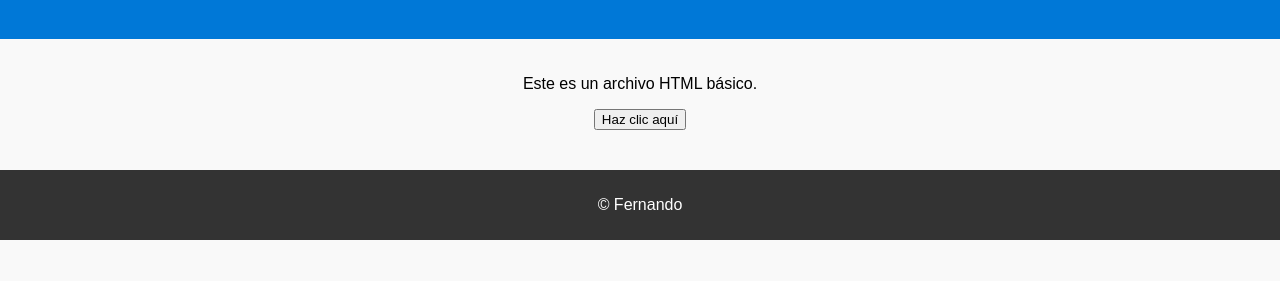
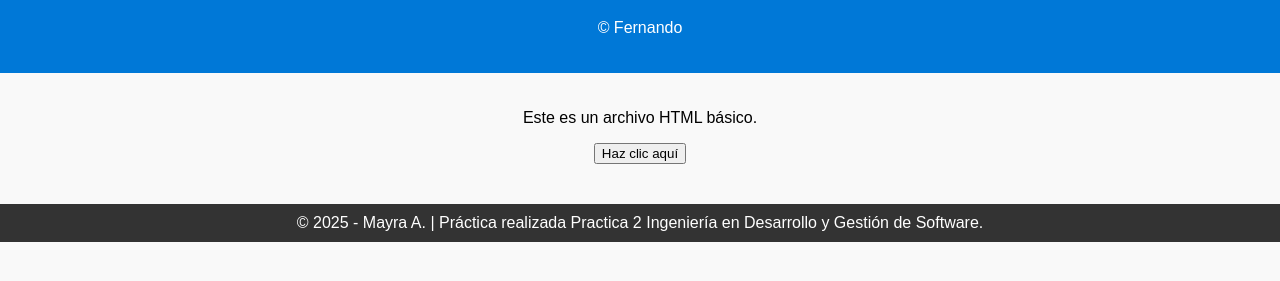
Before and after one commit to fer21047/repoDesarrolloIntegral, a plain HTML site: page index.html in a window 1280 px wide. Shown: the part 81-362 px from the top of the page. Drawn offline with Linux system fonts and the light colour scheme.

Commit message:
Añadido pie de página en la rama feature-footer

```diff
--- a/index.html
+++ b/index.html
@@ -31,13 +31,14 @@
 <body>
     <header>
         <h1>Bienvenido a mi Página Simple</h1>
+        <p>© Fernando</p>
     </header>
     <main>
         <p>Este es un archivo HTML básico.</p>
         <button onclick="alert('¡Hola, mundo!')">Haz clic aquí</button>
     </main>
     <footer>
-        <p>© Fernando</p>
+         &copy; 2025 - Mayra A. | Práctica realizada Practica 2 Ingeniería en Desarrollo y Gestión de Software.
     </footer>
 </body>
 </html>
```
